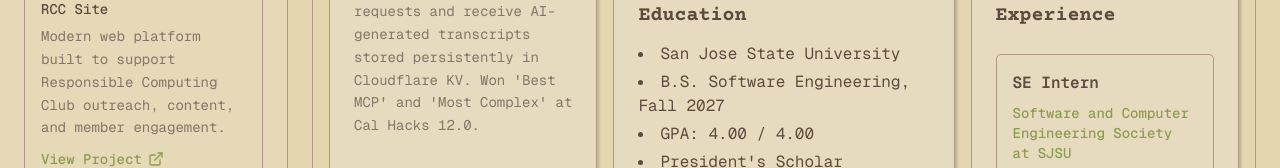
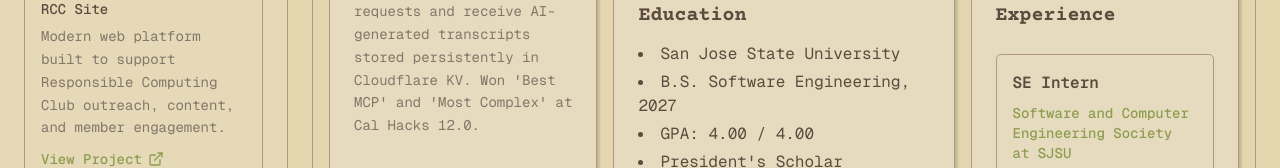
Before and after one commit to codebyemily/Emily-Personal-Website, a Next.js app in the folder web/: page / in a window 1280 px wide. Shown: the part 542-710 px from the top of the page. Built offline with nearby package versions, Linux system fonts and the light colour scheme.

Commit message:
updated grad date

```diff
--- a/web/components/ui/GridContainer.tsx
+++ b/web/components/ui/GridContainer.tsx
@@ -58,7 +58,7 @@ export default function GridContainer() {
                 <h3 className="text-base sm:text-lg md:text-xl mb-2 sm:mb-3">Education</h3>
                 <ul className="list-disc list-inside space-y-1 text-sm sm:text-base">
                   <li>San Jose State University</li>
-                  <li>B.S. Software Engineering, Fall 2027</li>
+                  <li>B.S. Software Engineering, 2027</li>
                   <li>GPA: 4.00 / 4.00</li>
                   <li>President's Scholar</li>
                 </ul>
```
